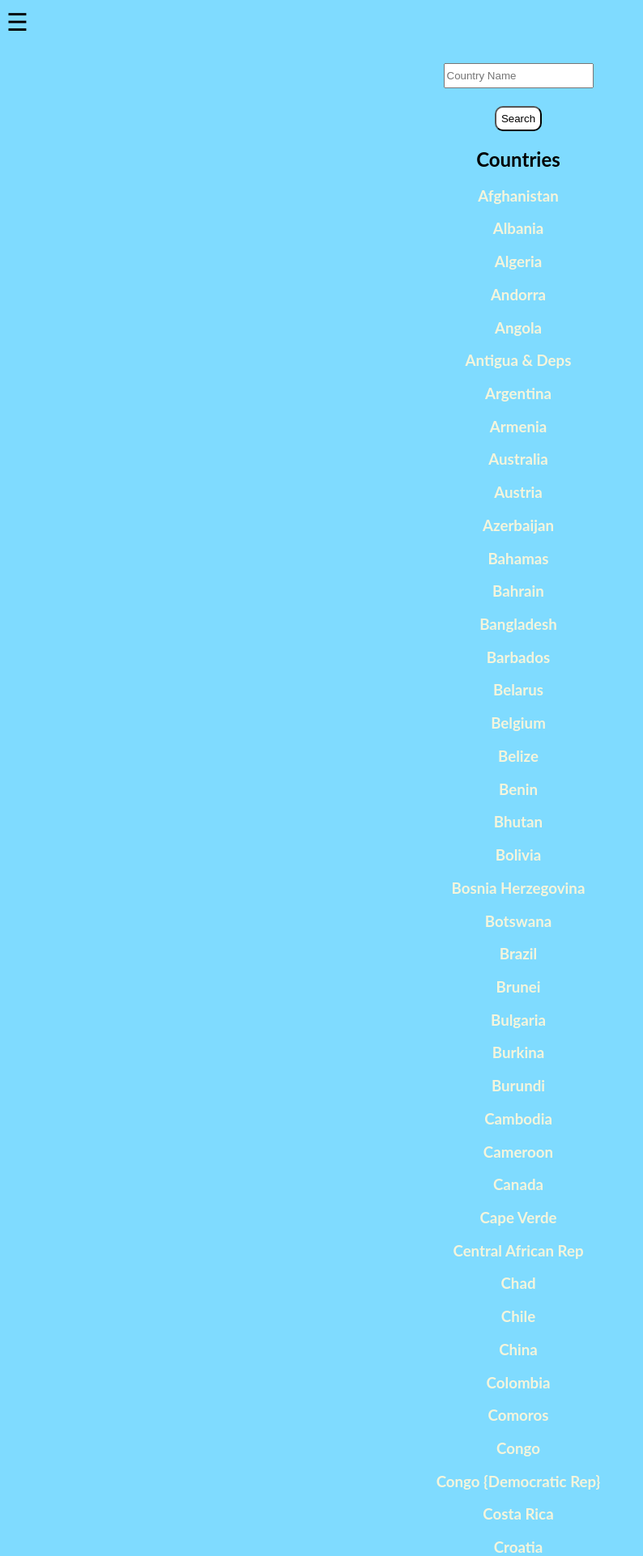
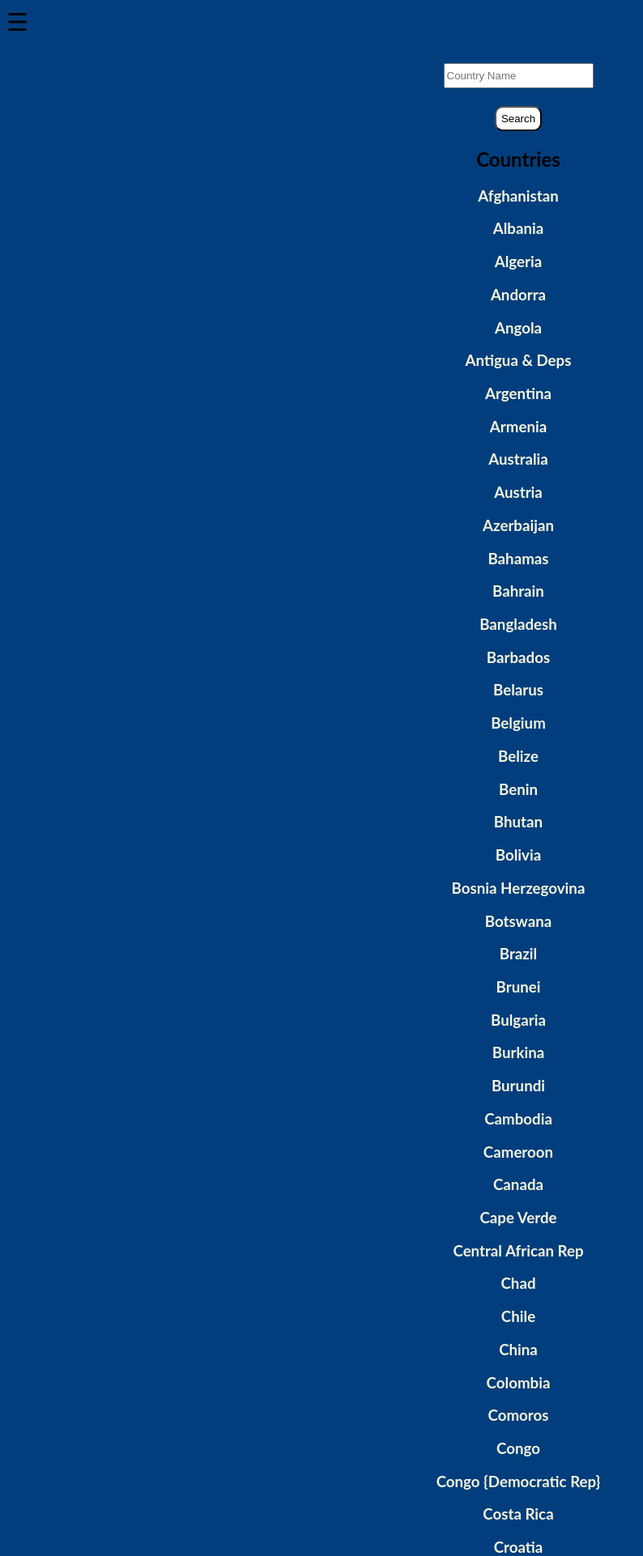
Before and after one commit to delivey/schoolvid19, a Flask app: page /countries in a window 1280 px wide. Shown: the top 1922 px of the page at 81% size, without its empty margins (0-794 px from the left). Run offline with Flask 2, Linux system fonts and the light colour scheme; data comes from the database, SQL or seed files in the repository.

Commit message:
Update style.css
recommit style.css

```diff
--- a/static/style.css
+++ b/static/style.css
@@ -1,6 +1,6 @@
 body {
   font-family: "Lato", sans-serif;
-  background-color: #7FDBFF;
+  background-color: #023e7d;
 }
 
 .sidenav {
```
